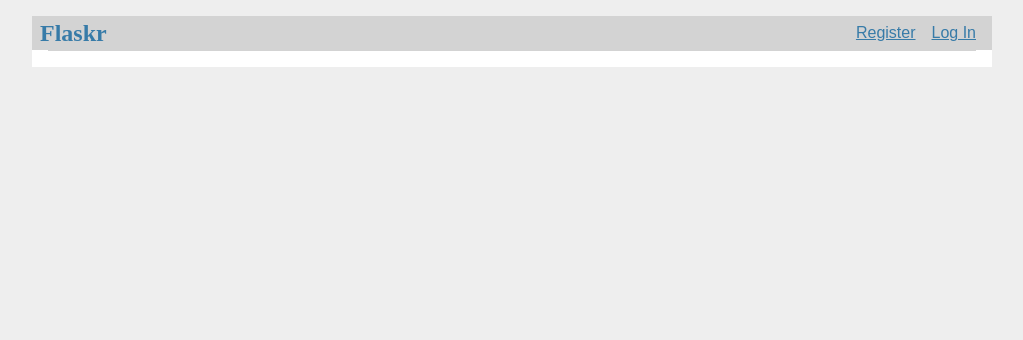
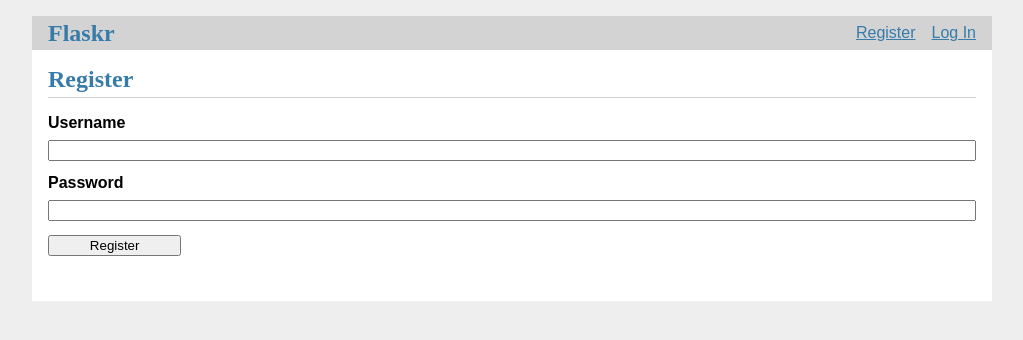
Before and after one commit to cs220s23/FlaskBlog, a Flask app: page /auth/register in a window 1280 px wide. Shown: the top 340 px of the page, without its empty margins (128-1151 px from the left). Run offline with Flask 3, Linux system fonts and the light colour scheme.

Commit message:
fixed flaskr files

```diff
--- a/flaskr/__init__.py
+++ b/flaskr/__init__.py
@@ -4,19 +4,21 @@ from flask import Flask
 
 
 def create_app(test_config=None):
-    # create and configure the app
+    """Create and configure an instance of the Flask application."""
     app = Flask(__name__, instance_relative_config=True)
     app.config.from_mapping(
-        SECRET_KEY='dev',
-        DATABASE=os.path.join(app.instance_path, 'flaskr.sqlite'),
+        # a default secret that should be overridden by instance config
+        SECRET_KEY="dev",
+        # store the database in the instance folder
+        DATABASE=os.path.join(app.instance_path, "flaskr.sqlite"),
     )
 
     if test_config is None:
         # load the instance config, if it exists, when not testing
-        app.config.from_pyfile('config.py', silent=True)
+        app.config.from_pyfile("config.py", silent=True)
     else:
         # load the test config if passed in
-        app.config.from_mapping(test_config)
+        app.config.update(test_config)
 
     # ensure the instance folder exists
     try:
@@ -24,19 +26,25 @@ def create_app(test_config=None):
     except OSError:
         pass
 
-    # a simple page that says hello
-    @app.route('/hello')
+    @app.route("/hello")
     def hello():
-        return 'Hello, World!'
+        return "Hello, World!"
 
-    from . import db
+    # register the database commands
+    from flaskr import db
+
     db.init_app(app)
 
-    from . import auth
+    # apply the blueprints to the app
+    from flaskr import auth, blog
+
     app.register_blueprint(auth.bp)
+    app.register_blueprint(blog.bp)
 
-    from . import blog
-    app.register_blueprint(blog.bp)
-    app.add_url_rule('/', endpoint='index')
+    # make url_for('index') == url_for('blog.index')
+    # in another app, you might define a separate main index here with
+    # app.route, while giving the blog blueprint a url_prefix, but for
+    # the tutorial the blog will be the main index
+    app.add_url_rule("/", endpoint="index")
 
     return app
--- a/flaskr/db.py
+++ b/flaskr/db.py
@@ -1,14 +1,18 @@
 import sqlite3
 
 import click
-from flask import current_app, g
+from flask import current_app
+from flask import g
 
 
 def get_db():
-    if 'db' not in g:
+    """Connect to the application's configured database. The connection
+    is unique for each request and will be reused if this is called
+    again.
+    """
+    if "db" not in g:
         g.db = sqlite3.connect(
-            current_app.config['DATABASE'],
-            detect_types=sqlite3.PARSE_DECLTYPES
+            current_app.config["DATABASE"], detect_types=sqlite3.PARSE_DECLTYPES
         )
         g.db.row_factory = sqlite3.Row
 
@@ -16,24 +20,33 @@ def get_db():
 
 
 def close_db(e=None):
-    db = g.pop('db', None)
+    """If this request connected to the database, close the
+    connection.
+    """
+    db = g.pop("db", None)
 
     if db is not None:
         db.close()
 
+
 def init_db():
+    """Clear existing data and create new tables."""
     db = get_db()
 
-    with current_app.open_resource('schema.sql') as f:
-        db.executescript(f.read().decode('utf8'))
+    with current_app.open_resource("schema.sql") as f:
+        db.executescript(f.read().decode("utf8"))
 
 
-@click.command('init-db')
+@click.command("init-db")
 def init_db_command():
-    """Clear the existing data and create new tables."""
+    """Clear existing data and create new tables."""
     init_db()
-    click.echo('Initialized the database.')
+    click.echo("Initialized the database.")
+
 
 def init_app(app):
+    """Register database functions with the Flask app. This is called by
+    the application factory.
+    """
     app.teardown_appcontext(close_db)
     app.cli.add_command(init_db_command)
--- a/flaskr/schema.sql
+++ b/flaskr/schema.sql
@@ -1,3 +1,6 @@
+-- Initialize the database.
+-- Drop any existing data and create empty tables.
+
 DROP TABLE IF EXISTS user;
 DROP TABLE IF EXISTS post;
 
--- a/flaskr/static/style.css
+++ b/flaskr/static/style.css
@@ -1,26 +1,134 @@
-html { font-family: sans-serif; background: #eee; padding: 1rem; }
-body { max-width: 960px; margin: 0 auto; background: white; }
-h1 { font-family: serif; color: #377ba8; margin: 1rem 0; }
-a { color: #377ba8; }
-hr { border: none; border-top: 1px solid lightgray; }
-nav { background: lightgray; display: flex; align-items: center; padding: 0 0.5rem; }
-nav h1 { flex: auto; margin: 0; }
-nav h1 a { text-decoration: none; padding: 0.25rem 0.5rem; }
-nav ul  { display: flex; list-style: none; margin: 0; padding: 0; }
-nav ul li a, nav ul li span, header .action { display: block; padding: 0.5rem; }
-.content { padding: 0 1rem 1rem; }
-.content > header { border-bottom: 1px solid lightgray; display: flex; align-items: flex-end; }
-.content > header h1 { flex: auto; margin: 1rem 0 0.25rem 0; }
-.flash { margin: 1em 0; padding: 1em; background: #cae6f6; border: 1px solid #377ba8; }
-.post > header { display: flex; align-items: flex-end; font-size: 0.85em; }
-.post > header > div:first-of-type { flex: auto; }
-.post > header h1 { font-size: 1.5em; margin-bottom: 0; }
-.post .about { color: slategray; font-style: italic; }
-.post .body { white-space: pre-line; }
-.content:last-child { margin-bottom: 0; }
-.content form { margin: 1em 0; display: flex; flex-direction: column; }
-.content label { font-weight: bold; margin-bottom: 0.5em; }
-.content input, .content textarea { margin-bottom: 1em; }
-.content textarea { min-height: 12em; resize: vertical; }
-input.danger { color: #cc2f2e; }
-input[type=submit] { align-self: start; min-width: 10em; }
+html {
+  font-family: sans-serif;
+  background: #eee;
+  padding: 1rem;
+}
+
+body {
+  max-width: 960px;
+  margin: 0 auto;
+  background: white;
+}
+
+h1, h2, h3, h4, h5, h6 {
+  font-family: serif;
+  color: #377ba8;
+  margin: 1rem 0;
+}
+
+a {
+  color: #377ba8;
+}
+
+hr {
+  border: none;
+  border-top: 1px solid lightgray;
+}
+
+nav {
+  background: lightgray;
+  display: flex;
+  align-items: center;
+  padding: 0 0.5rem;
+}
+
+nav h1 {
+  flex: auto;
+  margin: 0;
+}
+
+nav h1 a {
+  text-decoration: none;
+  padding: 0.25rem 0.5rem;
+}
+
+nav ul  {
+  display: flex;
+  list-style: none;
+  margin: 0;
+  padding: 0;
+}
+
+nav ul li a, nav ul li span, header .action {
+  display: block;
+  padding: 0.5rem;
+}
+
+.content {
+  padding: 0 1rem 1rem;
+}
+
+.content > header {
+  border-bottom: 1px solid lightgray;
+  display: flex;
+  align-items: flex-end;
+}
+
+.content > header h1 {
+  flex: auto;
+  margin: 1rem 0 0.25rem 0;
+}
+
+.flash {
+  margin: 1em 0;
+  padding: 1em;
+  background: #cae6f6;
+  border: 1px solid #377ba8;
+}
+
+.post > header {
+  display: flex;
+  align-items: flex-end;
+  font-size: 0.85em;
+}
+
+.post > header > div:first-of-type {
+  flex: auto;
+}
+
+.post > header h1 {
+  font-size: 1.5em;
+  margin-bottom: 0;
+}
+
+.post .about {
+  color: slategray;
+  font-style: italic;
+}
+
+.post .body {
+  white-space: pre-line;
+}
+
+.content:last-child {
+  margin-bottom: 0;
+}
+
+.content form {
+  margin: 1em 0;
+  display: flex;
+  flex-direction: column;
+}
+
+.content label {
+  font-weight: bold;
+  margin-bottom: 0.5em;
+}
+
+.content input, .content textarea {
+  margin-bottom: 1em;
+}
+
+.content textarea {
+  min-height: 12em;
+  resize: vertical;
+}
+
+input.danger {
+  color: #cc2f2e;
+}
+
+input[type=submit] {
+  align-self: start;
+  min-width: 10em;
+}
--- a/flaskr/templates/auth/register.html
+++ b/flaskr/templates/auth/register.html
@@ -1,24 +1,15 @@
-<!doctype html>
-<title>{% block title %}{% endblock %} - Flaskr</title>
-<link rel="stylesheet" href="{{ url_for('static', filename='style.css') }}">
-<nav>
-  <h1>Flaskr</h1>
-  <ul>
-    {% if g.user %}
-      <li><span>{{ g.user['username'] }}</span>
-      <li><a href="{{ url_for('auth.logout') }}">Log Out</a>
-    {% else %}
-      <li><a href="{{ url_for('auth.register') }}">Register</a>
-      <li><a href="{{ url_for('auth.login') }}">Log In</a>
-    {% endif %}
-  </ul>
-</nav>
-<section class="content">
-  <header>
-    {% block header %}{% endblock %}
-  </header>
-  {% for message in get_flashed_messages() %}
-    <div class="flash">{{ message }}</div>
-  {% endfor %}
-  {% block content %}{% endblock %}
-</section>
+{% extends 'base.html' %}
+
+{% block header %}
+  <h1>{% block title %}Register{% endblock %}</h1>
+{% endblock %}
+
+{% block content %}
+  <form method="post">
+    <label for="username">Username</label>
+    <input name="username" id="username" required>
+    <label for="password">Password</label>
+    <input type="password" name="password" id="password" required>
+    <input type="submit" value="Register">
+  </form>
+{% endblock %}
--- a/flaskr/templates/base.html
+++ b/flaskr/templates/base.html
@@ -2,7 +2,7 @@
 <title>{% block title %}{% endblock %} - Flaskr</title>
 <link rel="stylesheet" href="{{ url_for('static', filename='style.css') }}">
 <nav>
-  <h1>Flaskr</h1>
+  <h1><a href="{{ url_for('index') }}">Flaskr</a></h1>
   <ul>
     {% if g.user %}
       <li><span>{{ g.user['username'] }}</span>
--- a/flaskr/templates/blog/update.html
+++ b/flaskr/templates/blog/update.html
@@ -7,8 +7,7 @@
 {% block content %}
   <form method="post">
     <label for="title">Title</label>
-    <input name="title" id="title"
-      value="{{ request.form['title'] or post['title'] }}" required>
+    <input name="title" id="title" value="{{ request.form['title'] or post['title'] }}" required>
     <label for="body">Body</label>
     <textarea name="body" id="body">{{ request.form['body'] or post['body'] }}</textarea>
     <input type="submit" value="Save">
```
Also changed, not shown: flaskr/auth.py (+71 -45 lines), flaskr/blog.py (+76 -47 lines).
